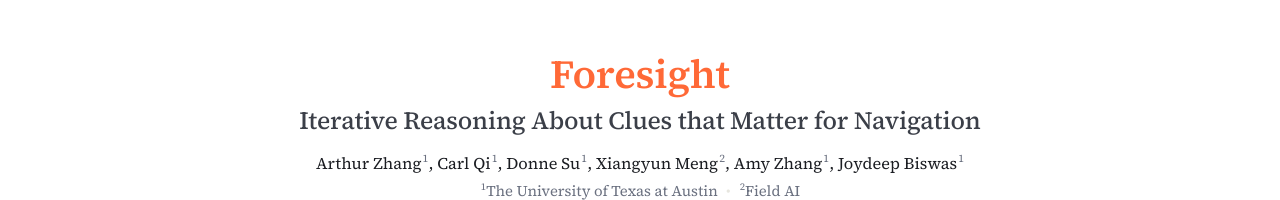
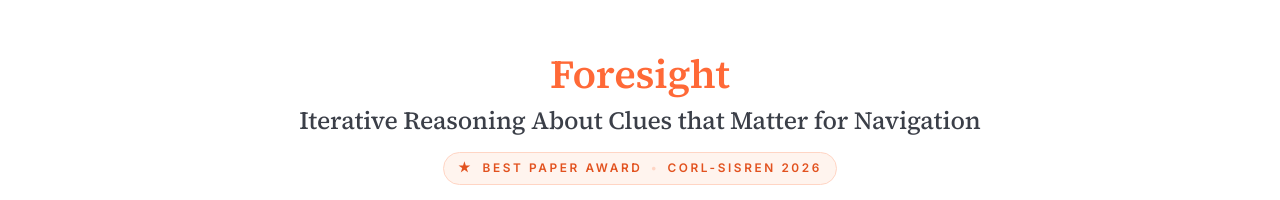
Before and after one commit to ut-amrl/foresight, a plain HTML site: page index.html in a window 1280 px wide. Shown: the top 200 px of the page. Drawn offline with Linux system fonts and the light colour scheme.

Commit message:
Updated paper award

```diff
--- a/index.html
+++ b/index.html
@@ -30,12 +30,12 @@
 
   <header class="titleblock">
     <div class="wrap">
-      <!-- <div class="venue">Under Review</div> -->
-
       <h1>
         Foresight
         <span class="sub">Iterative Reasoning About Clues that Matter for Navigation</span>
       </h1>
+
+      <div class="venue award"><span class="ico">&#9733;</span> Best Paper Award<span class="sep">&bull;</span>CoRL-SISREN 2026</div>
 
       <p class="authors">
         <a href="https://www.arthurkzhang.com" target="_blank" rel="noopener">Arthur Zhang</a><sup>1</sup>,
--- a/static/css/index.css
+++ b/static/css/index.css
@@ -98,6 +98,25 @@ video {
   color: var(--accent);
   font-weight: 600;
   margin-bottom: 12px;
+}
+
+.venue.award {
+  display: inline-block;
+  padding: 6px 14px;
+  border: 1px solid var(--accent-tint);
+  border-radius: 999px;
+  background: var(--accent-wash);
+  color: var(--accent-soft);
+  margin: 16px 0 4px;
+}
+
+.venue.award .ico {
+  margin-right: 4px;
+}
+
+.venue.award .sep {
+  margin: 0 .7em;
+  color: var(--accent-tint);
 }
 
 .titleblock h1 {
```
